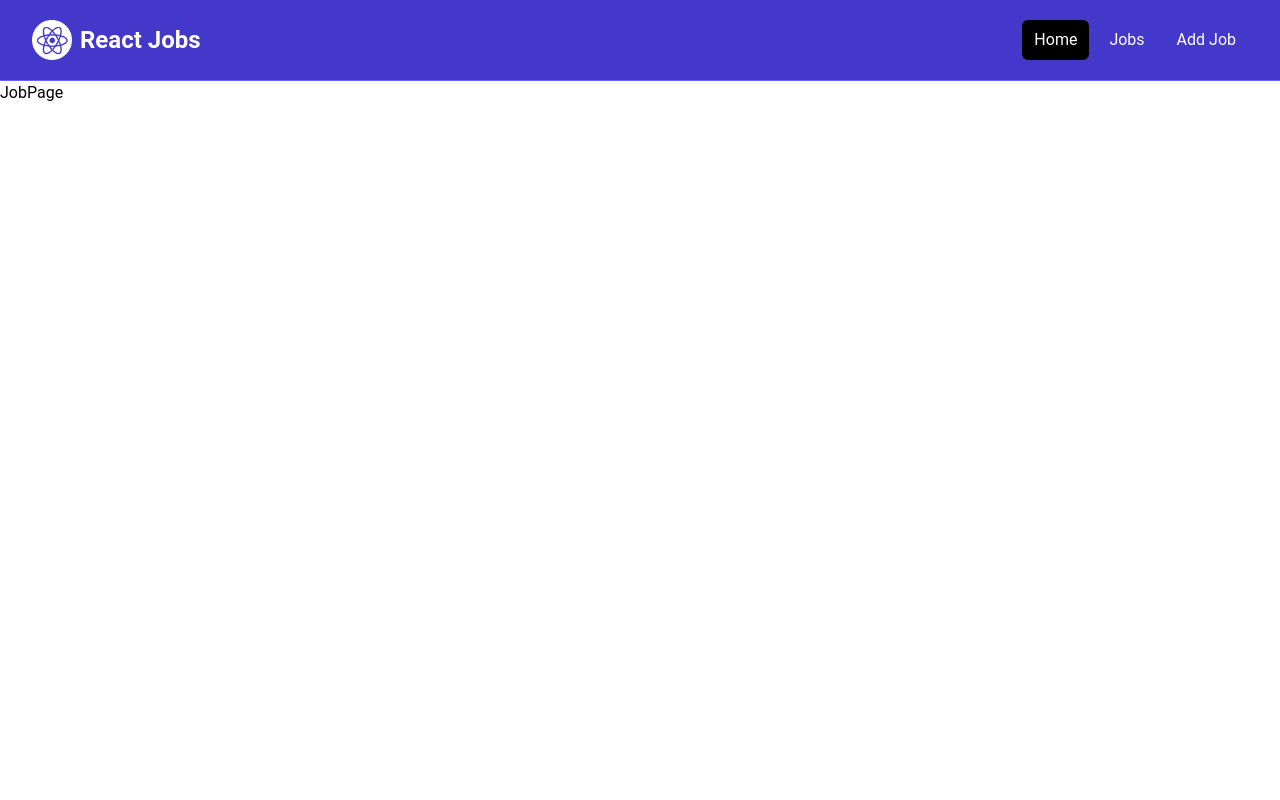
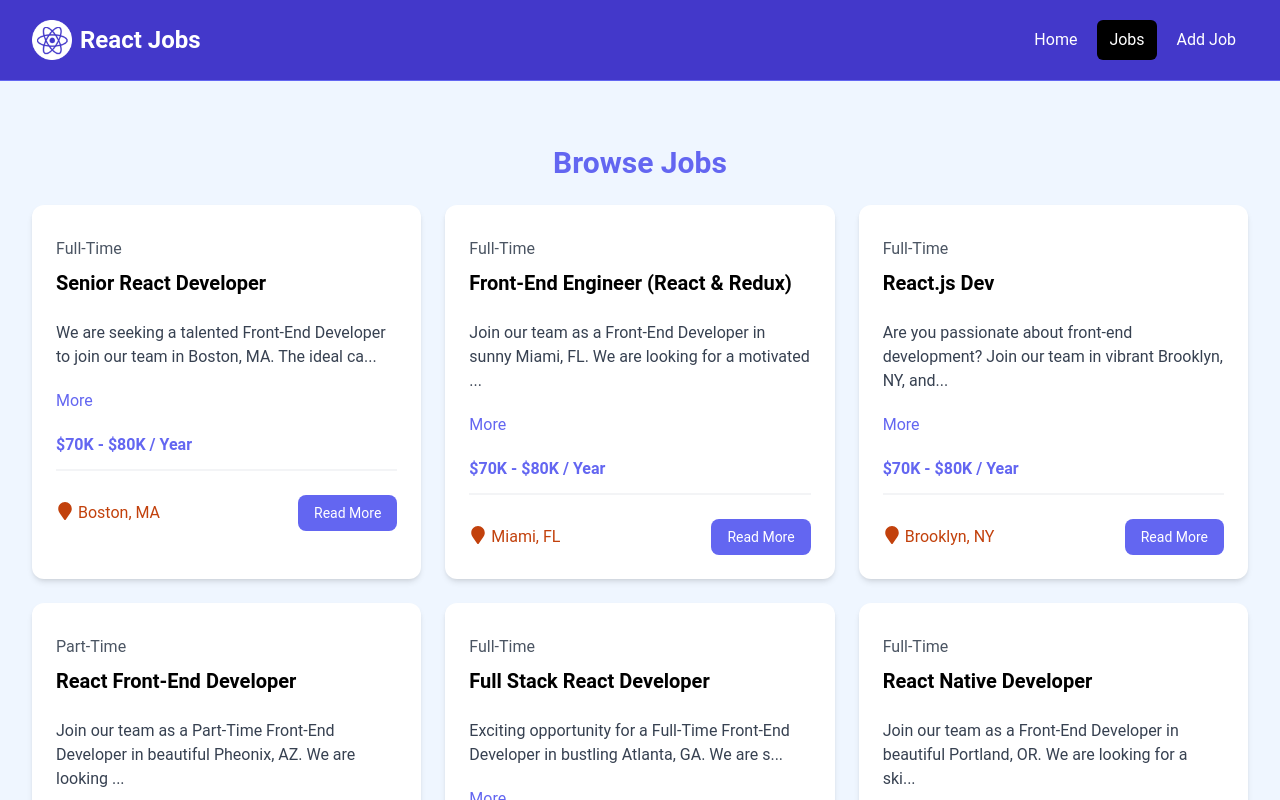
Before and after one commit to tringo286/job-list, a React (Vite) app: page /jobs in a window 1280 px wide. Shown: the top 800 px of the page. Built offline with nearby package versions, Linux system fonts and the light colour scheme.

Commit message:
Update Navbar.jsx and JobsPage.jsx

```diff
--- a/src/components/JobListings.jsx
+++ b/src/components/JobListings.jsx
@@ -1,16 +1,16 @@
 import jobs from '../jobs.json'
 import JobListing from './JobListing'
 
-const JobListings = () => {
-  const recentJobs = jobs.slice(0,3);
+const JobListings = ({ isHome = false }) => {
+  const JobListings = isHome ? jobs.slice(0,3) : jobs;
   return (
     <section className="bg-blue-50 px-4 py-10">
     <div className="container-xl lg:container m-auto">
         <h2 className="text-3xl font-bold text-indigo-500 mb-6 text-center">
-        Browse Jobs
+          { isHome ? 'Recent Jobs' : 'Browse Jobs' }
         </h2>
         <div className="grid grid-cols-1 md:grid-cols-3 gap-6">
-        { recentJobs.map((job) => (
+        { JobListings.map((job) => (
           <JobListing key={job.id} job={job}/>
         ))}
         </div>
--- a/src/components/Navbar.jsx
+++ b/src/components/Navbar.jsx
@@ -1,13 +1,14 @@
-import { Link } from 'react-router-dom'
+import { NavLink } from 'react-router-dom'
 import logo from '../assets/images/logo.png'
 
 const Navbar = () => {
+  const linkClass = ({ isActive }) => isActive ? 'text-white bg-black hover:bg-gray-900 hover:text-white rounded-md px-3 py-2' : 'text-white first-line:hover:bg-gray-900 hover:text-white rounded-md px-3 py-2';
   return (
     <nav className="bg-indigo-700 border-b border-indigo-500">
         <div className="mx-auto max-w-7xl px-2 sm:px-6 lg:px-8">
           <div className="flex h-20 items-center justify-between">
             <div className="flex flex-1 items-center justify-center md:items-stretch md:justify-start">
-              <Link
+              <NavLink
                 className="flex flex-shrink-0 items-center mr-4"
                 to="/"
               >
@@ -19,27 +20,27 @@
                 <span className="hidden md:block text-white text-2xl font-bold ml-2">
                   React Jobs
                 </span>
-              </Link>
+              </NavLink>
               <div className="md:ml-auto">
                 <div className="flex space-x-2">
-                  <Link
+                  <NavLink
                     to="/"
-                    className="text-white bg-black hover:bg-gray-900 hover:text-white rounded-md px-3 py-2"
+                    className={linkClass}
                   >
                     Home
-                  </Link>
-                  <Link
+                  </NavLink>
+                  <NavLink
                     to="/jobs"
-                    className="text-white hover:bg-gray-900 hover:text-white rounded-md px-3 py-2"
+                    className={linkClass}
                   >
                     Jobs
-                  </Link>
-                  <Link
+                  </NavLink>
+                  <NavLink
                     to="/add-job"
-                    className="text-white hover:bg-gray-900 hover:text-white rounded-md px-3 py-2"
+                    className={linkClass}
                   >
                     Add Job
-                  </Link>
+                  </NavLink>
                 </div>
               </div>
             </div>
--- a/src/pages/HomePage.jsx
+++ b/src/pages/HomePage.jsx
@@ -1,6 +1,6 @@
 import Hero from "../components/Hero"
 import HomeCards from '../components/HomeCards'
-import JobListing from '../components/JobListings'
+import JobListings from '../components/JobListings'
 import ViewAllJobs from '../components/ViewAllJobs'
 
 const HomePage = () => {
@@ -8,7 +8,7 @@
     <>
         <Hero/>
         <HomeCards />
-        <JobListing />
+        <JobListings isHome={true}/>
         <ViewAllJobs />
     </>
   )
--- a/src/pages/JobsPage.jsx
+++ b/src/pages/JobsPage.jsx
@@ -1,10 +1,11 @@
+import JobListings from "../components/JobListings"
 
 
 const JobsPage = () => {
   return (
-    <div>
-      JobPage
-    </div>
+    <section className="bg-blue-50 px-4 py-6">
+      <JobListings/>
+    </section>
   )
 }
 
```
